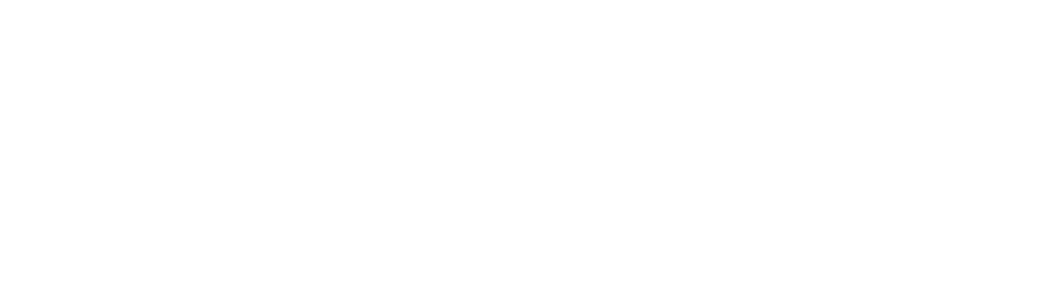
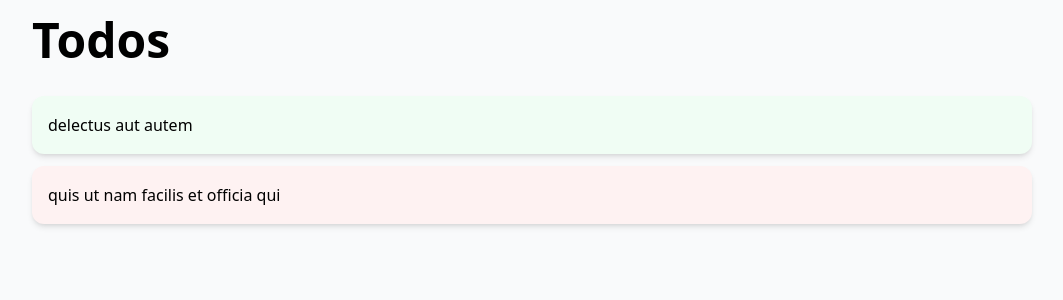
Before and after one commit to alancleyton/testing-vue, a Vue app: page /todos in a window 1280 px wide. Before the commit this address had no page. Shown: the top 300 px of the page, without its empty margins (108-1171 px from the left). Built offline with nearby package versions, Linux system fonts and the light colour scheme; no server answers.

Commit message:
✨ feat: add todos list demo

```diff
--- /dev/null
+++ b/src/components/TodoList.vue
@@ -0,0 +1,27 @@
+<script setup lang="ts">
+import { onMounted } from 'vue';
+
+onMounted(() => {
+  fetch('https://jsonplaceholder.typicode.com/todos');
+});
+</script>
+
+<template>
+  <ul class="flex flex-col gap-3 list-none m-0 p-0">
+    <li class="block">
+      <div class="relative bg-green-50 shadow-md bg-clip-border rounded-xl p-4">
+        <p class="block font-sans text-base antialiased font-light leading-relaxed text-inherit">
+          delectus aut autem
+        </p>
+      </div>
+    </li>
+
+    <li class="block">
+      <div class="relative bg-red-50 shadow-md bg-clip-border rounded-xl p-4">
+        <p class="block font-sans text-base antialiased font-light leading-relaxed text-inherit">
+          quis ut nam facilis et officia qui
+        </p>
+      </div>
+    </li>
+  </ul>
+</template>
--- a/src/routes/router.ts
+++ b/src/routes/router.ts
@@ -1,12 +1,18 @@
 import { createRouter, createWebHistory, RouteRecordRaw } from 'vue-router';
 
 import HomeView from '@/views/HomeView.vue';
+import TodoView from '@/views/TodoView.vue';
 
 const routes: RouteRecordRaw[] = [
   {
     name: 'home',
     path: '/',
     component: HomeView,
+  },
+  {
+    name: 'todos',
+    path: '/todos',
+    component: TodoView,
   },
 ];
 
--- /dev/null
+++ b/src/views/TodoView.vue
@@ -0,0 +1,14 @@
+<script setup lang="ts">
+import TodoList from '@/components/TodoList.vue';
+</script>
+
+<template>
+  <div class="w-full min-h-screen bg-gray-50">
+    <div class="w-full max-w-5xl m-auto px-3 py-4">
+      <h4 class="block mb-8 font-sans text-5xl antialiased font-semibold text-blue-gray-900">
+        Todos
+      </h4>
+      <TodoList />
+    </div>
+  </div>
+</template>
```
Also changed, not shown: 1 other file (tests, documents, lock files or other folders).
